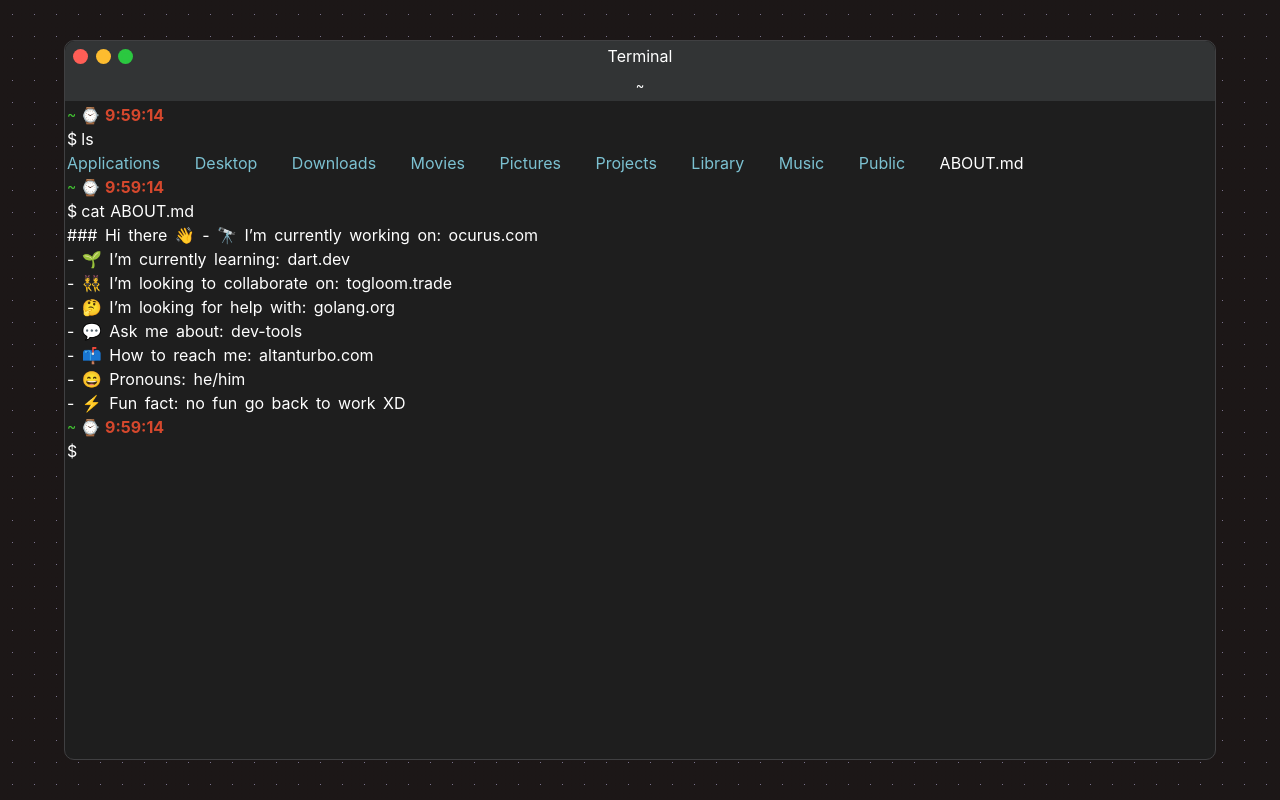
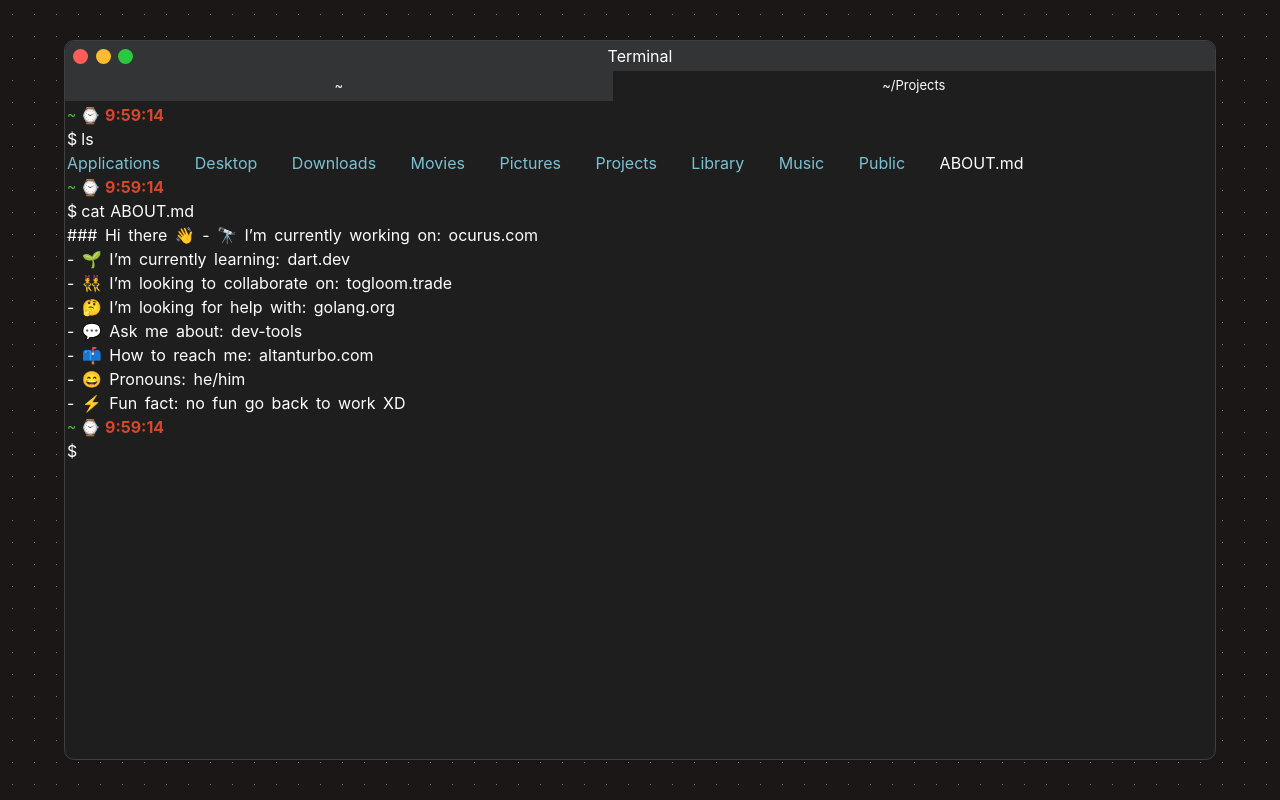
Before and after one commit to Altantur/terminal, a Nuxt app: page / in a window 1280 px wide. Built offline with nearby package versions, Linux system fonts and the light colour scheme.

Commit message:
Added Projects tab

```diff
--- a/components/Terminal.vue
+++ b/components/Terminal.vue
@@ -153,6 +153,38 @@
             }
           ],
           val: ''
+        },
+        {
+          title: '~/Projects',
+          info: {
+            time: [today.getHours(), today.getMinutes(), today.getSeconds()].join(':'),
+            input: 'cat Ocurus/README.md',
+            output: `
+            ### Hi there 👋
+            `
+          },
+          base_command: {
+            time: [today.getHours(), today.getMinutes(), today.getSeconds()].join(':'),
+            input: 'ls',
+            folders: 'Ocurus         ISU              TogloomTrade            Nexi     TravelHubMongolia',
+            output: 'ABOUT.md'
+          },
+          commands: [
+            {
+              time: [today.getHours(), today.getMinutes(), today.getSeconds()].join(':'),
+              input: 'ls',
+              folders: 'Ocurus         ISU              TogloomTrade            Nexi     TravelHubMongolia',
+              output: 'ABOUT.md'
+            },
+            {
+              time: [today.getHours(), today.getMinutes(), today.getSeconds()].join(':'),
+              input: 'cat Ocurus/README.md',
+              output: `
+              ### Hi there 👋
+              `
+            }
+          ],
+          val: ''
         }
       ]
     }
```
